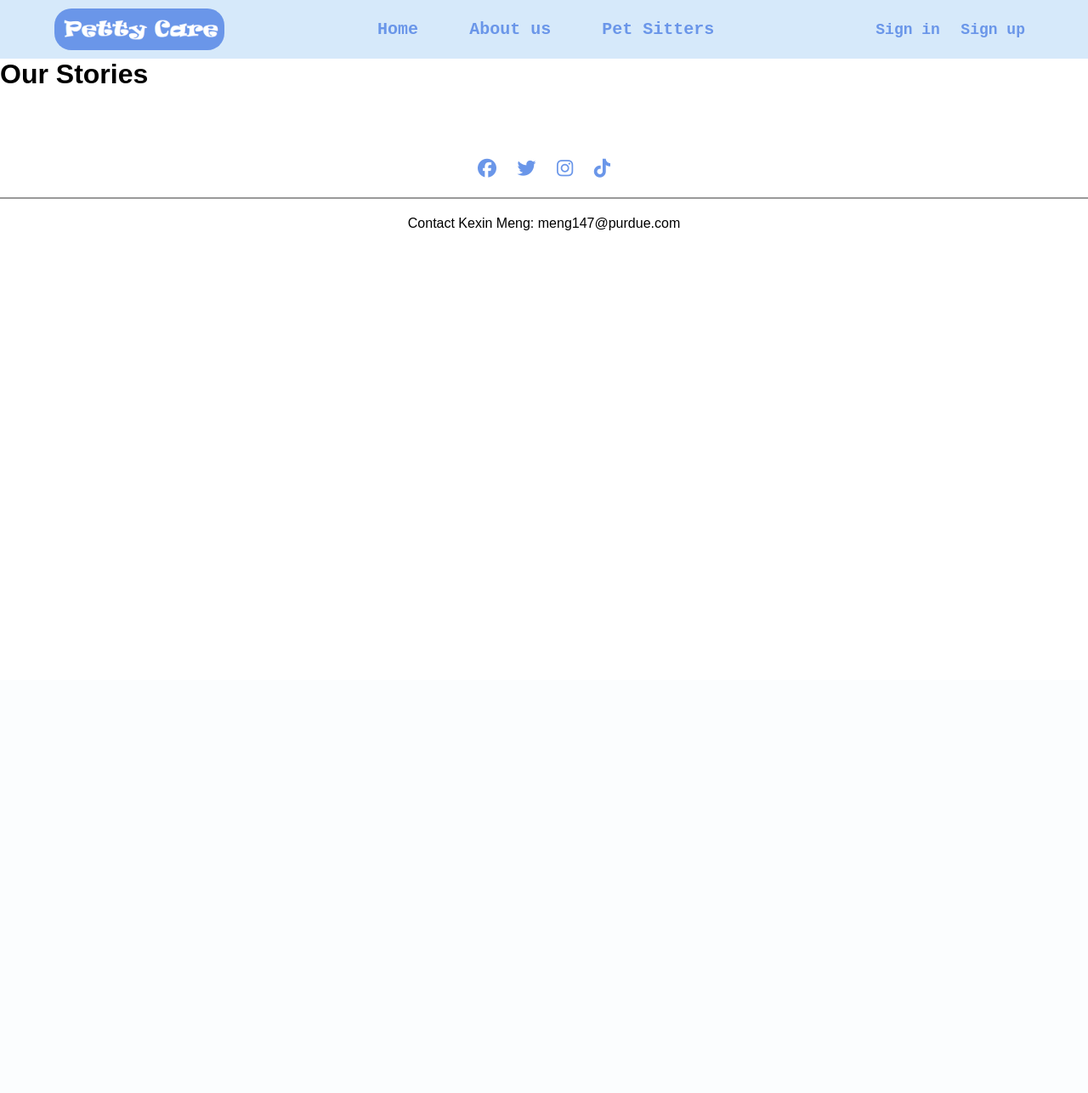
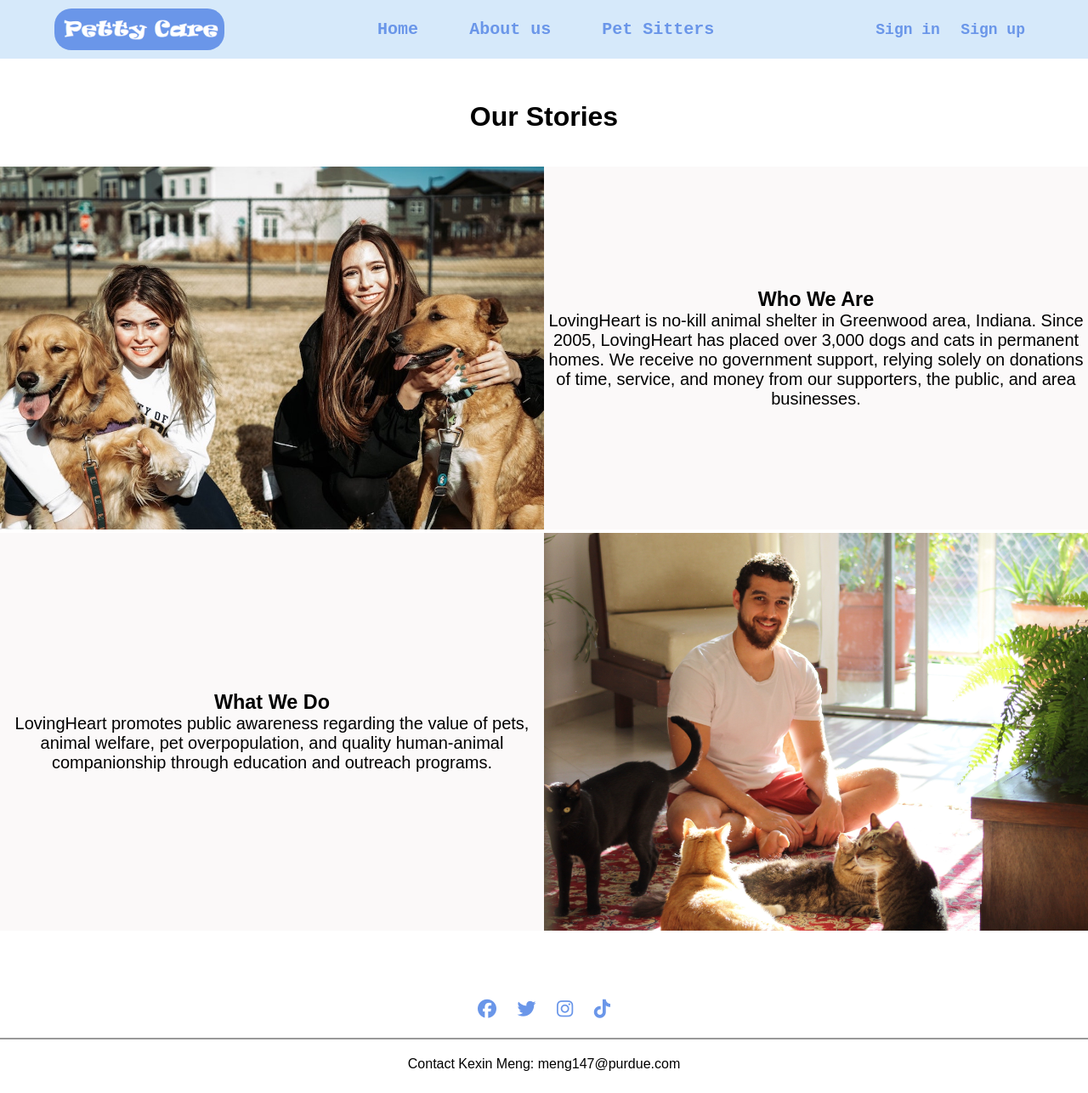
Before and after one commit to ZKSN12/SWD-project, a Django app: page /petsitterapp/about/ in a window 1280 px wide. Shown: the whole page at 85% size. Before the commit the page ends 271 px from the top, so only its background shows below. Run offline with Django 4.2, Linux system fonts and the light colour scheme; some libraries are stand-ins or nearby versions.

Commit message:
Add about us page content and correspoding CSS

```diff
--- a/petsitterapp/static/petsitterapp/style1.css
+++ b/petsitterapp/static/petsitterapp/style1.css
@@ -206,9 +206,71 @@ nav{
     cursor: pointer;
 }
 
+/*------------------aboutusPage--------------------*/
 
+/* Center the about us heading */
+.aboutus h1 {
+    text-align: center;
+    margin-top: 50px;
+    margin-bottom: 40px;
+  }
 
+  /* Set the width of whoweare image*/
+  .whoweare img {
+      width: 50%;
+  }
 
+  /* Set the image width specifically for firefox */
+  @-moz-document url-prefix() {
+    .whoweare img {
+          width: 225%;
+    }
+  }
+
+  /* Pack whoweare items around the center in a flexible container */
+  .whoweare {
+    font-size: 20px;
+    display: inline-flex;
+    align-items: center;
+    background-color: #fbf9f9;
+    text-align: center;
+    overflow:auto;
+  }
+
+  /* Pack whatwedo items around the center in a flexible container */
+  .whatwedo {
+    font-size: 20px;
+    display: inline-flex;
+    align-items: center;
+    background-color: #fbf9f9;
+    text-align: center;
+    overflow:auto;
+  }
+
+  /* Set the width of whatwedo image*/
+  .whatwedo img {
+      width: 50%;
+  }
+
+  /* Set the image width specifically for Firefox */
+  @-moz-document url-prefix() {
+    .whatwedo img {
+          width: 148%;
+    }
+  }
+
+  /*
+  Media query for caption text on screen less than 600px,
+  let the browser put all elements in a vertical line
+  */
+  @media only screen and (max-width: 600px) {
+      .whoweare img, .whatwedo img {
+          width: 100%;
+      }
+      .whoweare, .whatwedo {
+          display:block;
+      }
+  }
 
 /*-------------------sittersPage-------------------*/
 
--- a/petsitterapp/templates/petsitterapp/about.html
+++ b/petsitterapp/templates/petsitterapp/about.html
@@ -1,5 +1,22 @@
 {% extends "petsitterapp/base.html" %}
 
 {% block content %}
-<h1>Our Stories</h1>
+{% load static %}
+<div class="aboutus">
+  <h1>Our Stories</h1>
+  <div class="whoweare">
+    <img src="{% static 'petsitterapp/image/dog_staff2.jpg' %}"/> <!-- image source: https://unsplash.com/photos/6GY_pIXBEm0 -->
+    <div class="who">
+      <h3 id="titlewho">Who We Are</h3>
+      <p id="textwho">LovingHeart is no-kill animal shelter in Greenwood area, Indiana. Since 2005, LovingHeart has placed over 3,000 dogs and cats in permanent homes. We receive no government support, relying solely on donations of time, service, and money from our supporters, the public, and area businesses. </p>
+    </div>
+  </div>
+  <div class="whatwedo">
+    <div class="what">
+      <h3 id="titlewhat">What We Do</h3>
+      <p id="textwhat">LovingHeart promotes public awareness regarding the value of pets, animal welfare, pet overpopulation, and quality human-animal companionship through education and outreach programs.</p>
+    </div>
+    <img src="{% static 'petsitterapp/image/cat_staff.jpg' %}"/><!-- image source: https://www.pinterest.com/pin/445997169349048508/ -->
+  </div>
+</div>
 {% endblock %}
```
Also changed, not shown: petsitterapp/static/petsitterapp/image/cat_staff.jpg (added), petsitterapp/static/petsitterapp/image/dog_staff2.jpg (added).
